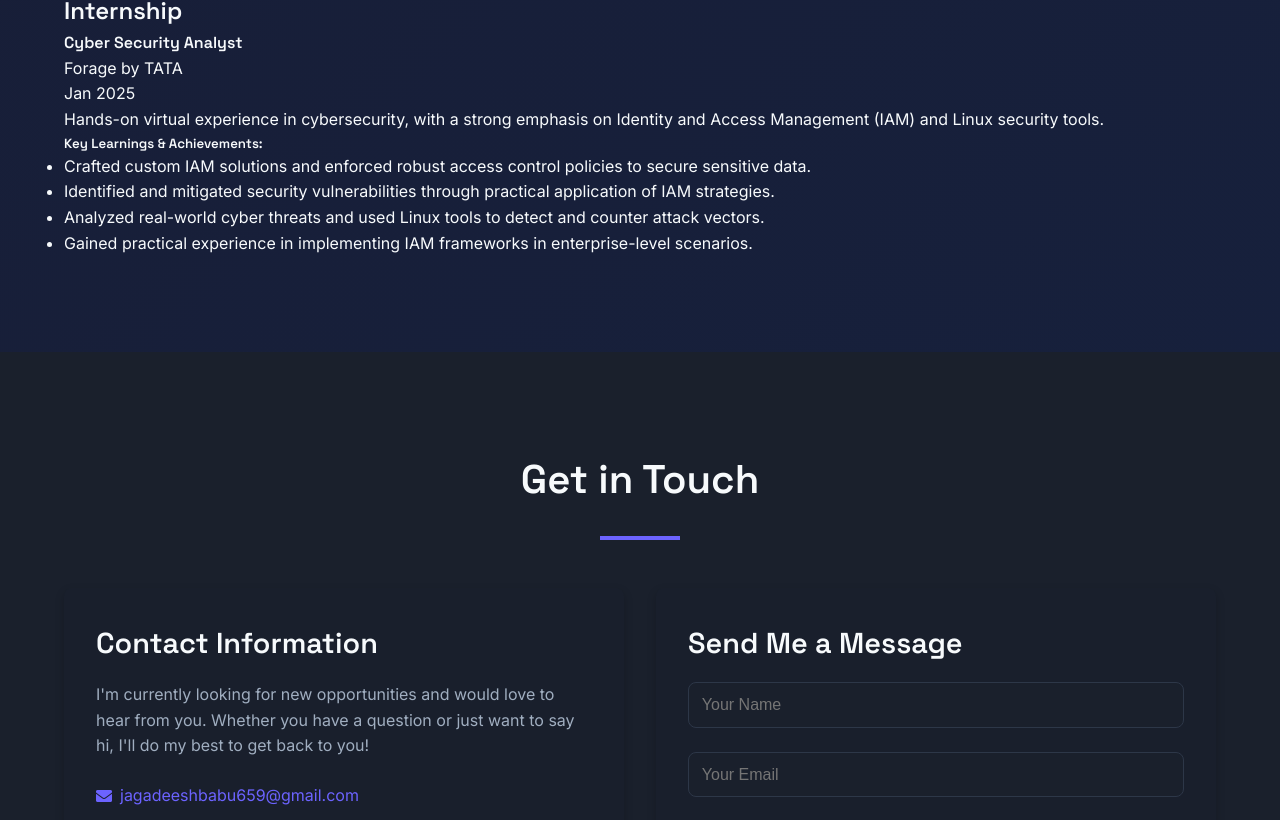
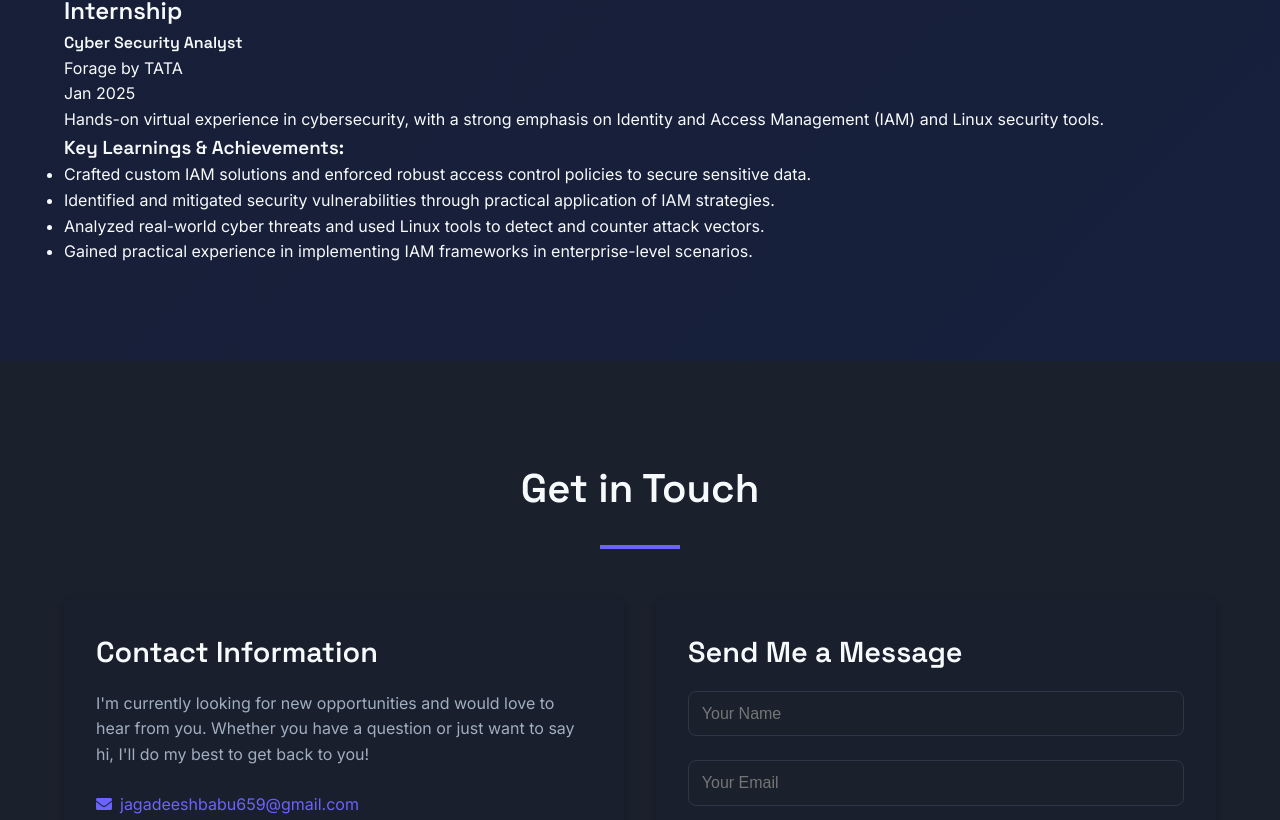
Before and after one commit to jagadeesh7225/portfolio, a plain HTML site: page index.html in a window 1280 px wide. Shown: the part 4559-5379 px from the top of the page. Drawn offline with nearby package versions, Linux system fonts and the light colour scheme; a script that the page names is missing.

Commit message:
Update index.html

```diff
--- a/index.html
+++ b/index.html
@@ -346,7 +346,7 @@ Completed with 86% aggregate, securing distinction in <br>Mathematics and Scienc
         <p class="training-description">
           Hands-on virtual experience in cybersecurity, with a strong emphasis on Identity and Access Management (IAM) and Linux security tools.
         </p>
-        <h5 class="responsibilities-title">Key Learnings & Achievements:</h5>
+        <h3 class="responsibilities-title">Key Learnings & Achievements:</h3>
         <ul class="responsibilities-list">
           <li>Crafted custom IAM solutions and enforced robust access control policies to secure sensitive data.</li>
           <li>Identified and mitigated security vulnerabilities through practical application of IAM strategies.</li>
```
